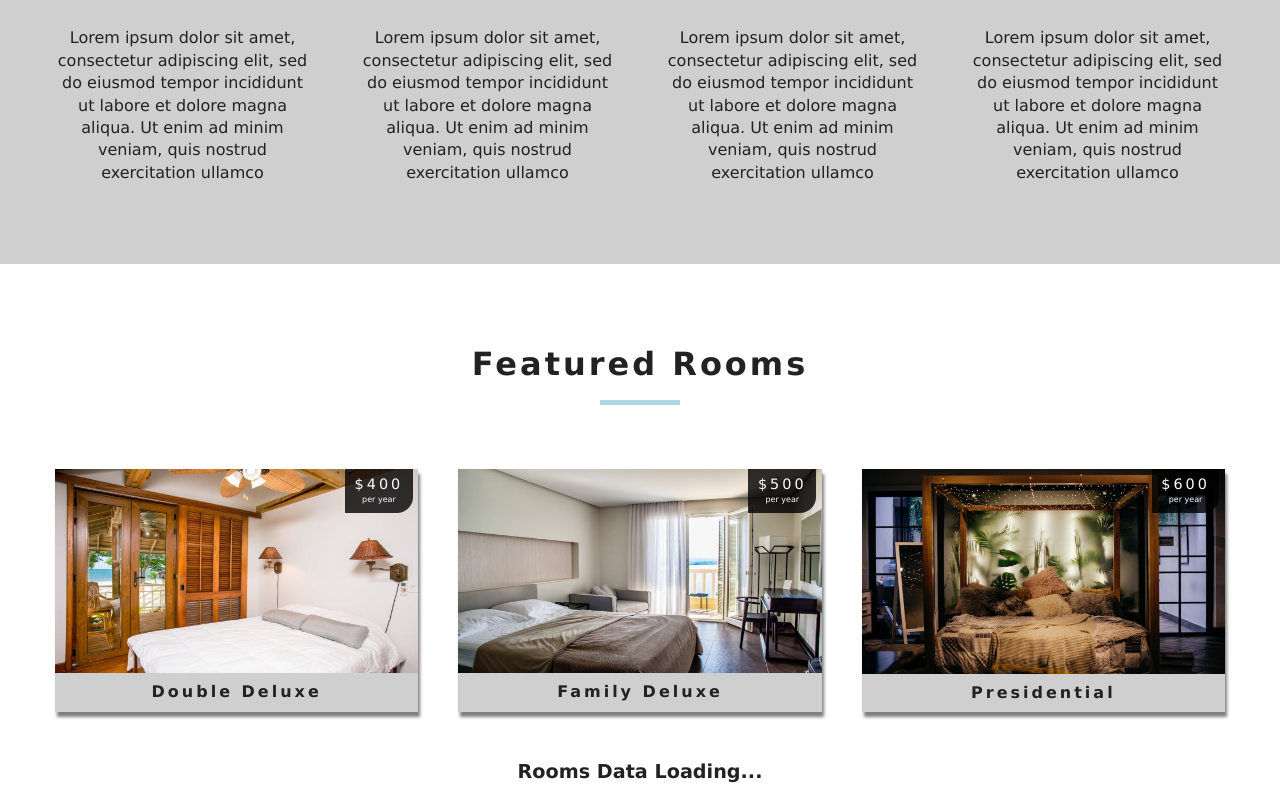
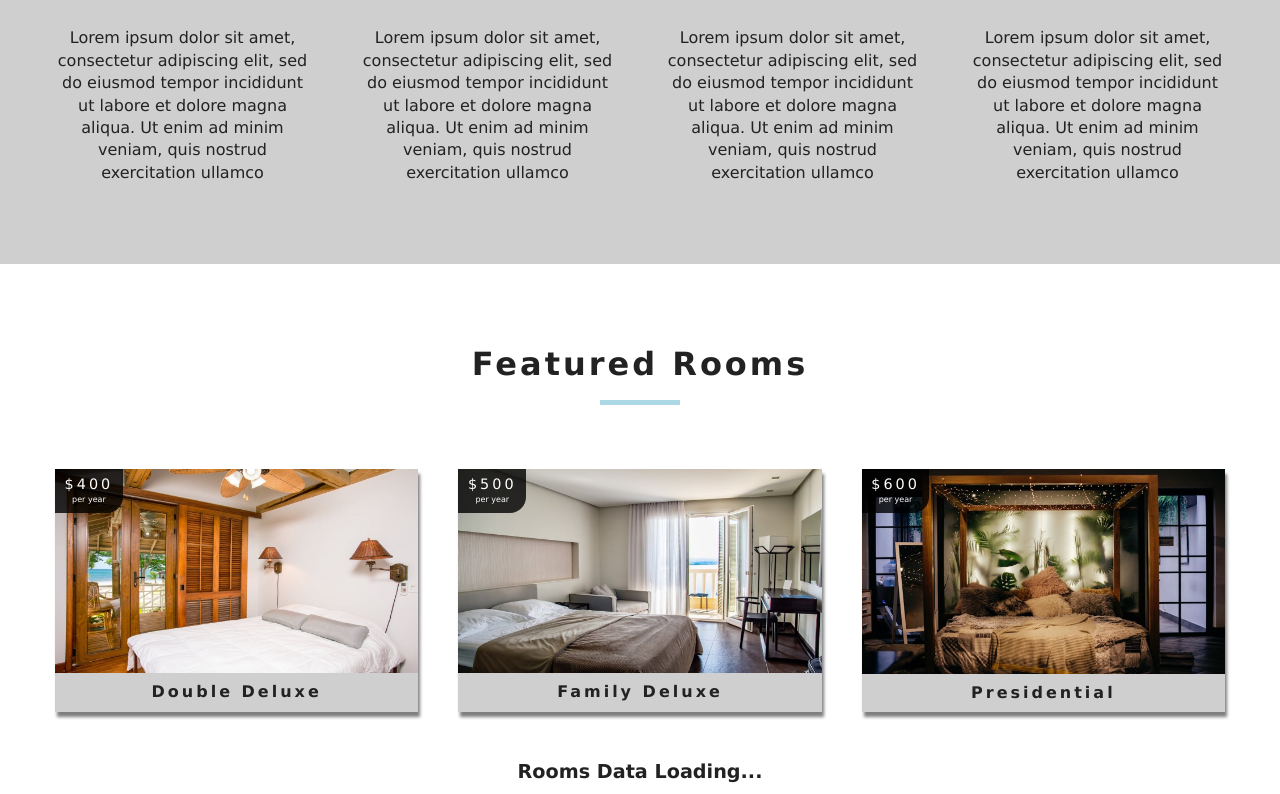
Before and after one commit to akinleyeOJ/ApartFindr, a React (Create React App) app in the folder my-app/: page / in a window 1280 px wide. Shown: the part 1104-1898 px from the top of the page. Built offline with nearby package versions, Linux system fonts and the light colour scheme.

Commit message:
fix css bug

```diff
--- a/my-app/src/App.css
+++ b/my-app/src/App.css
@@ -317,7 +317,7 @@ h6 {
 .price-top {
   position: absolute;
   top: 0;
-  left: 290px;
+  left: 0px;
   background: rgba(0, 0, 0, 0.8);
   color: var(--mainWhite);
   padding: 0.3rem 0.6rem 0.5rem;
```
